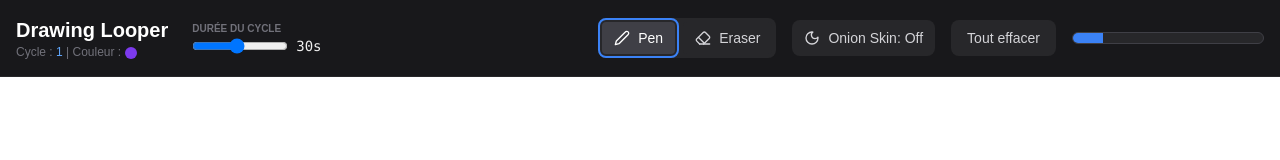
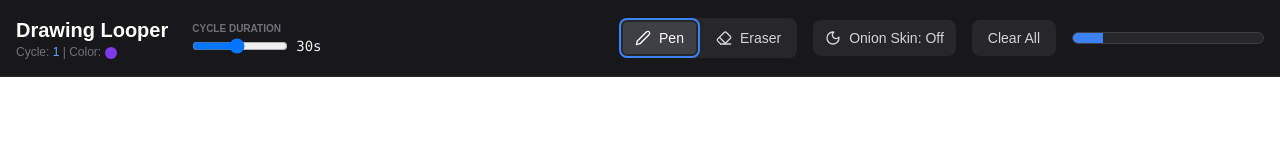
Before and after one commit to S-poony/LoopDraw, a plain HTML site: page index.html in a window 1280 px wide. Drawn offline with nearby package versions, Linux system fonts and the light colour scheme.

Commit message:
translated code to english

```diff
--- a/app.js
+++ b/app.js
@@ -16,7 +16,7 @@ const eraserBtn = document.getElementById('eraserBtn');
 const onionBtn = document.getElementById('onionBtn');
 const onionText = document.getElementById('onionText');
 
-// État de l'application
+// Application State
 let allStrokes = []; // [{ color: string, isEraser: boolean, points: [{x, y, t}] }]
 let currentStroke = null;
 let isDrawing = false;
@@ -26,11 +26,11 @@ let startTime = Date.now();
 let currentCycleIndex = 1;
 let currentColor = '#000000';
 
-// Outils
-let currentTool = 'pen'; // 'pen' ou 'eraser'
+// Tools
+let currentTool = 'pen'; // 'pen' or 'eraser'
 let isOnionSkinEnabled = false;
 
-// Couleurs vives pour bien distinguer les cycles
+// Bright colors to clearly distinguish cycles
 const palette = [
     '#2563eb', '#dc2626', '#16a34a', '#d97706',
     '#7c3aed', '#db2777', '#0891b2', '#4f46e5'
@@ -115,7 +115,7 @@ function resize() {
 window.addEventListener('resize', resize);
 resize();
 
-// --- Outils ---
+// --- Tools ---
 
 function setTool(tool) {
     currentTool = tool;
@@ -158,7 +158,7 @@ onionBtn.addEventListener('click', () => {
     }
 });
 
-// --- Dessin ---
+// --- Drawing ---
 
 activeCanvas.addEventListener('pointerdown', (e) => {
     isDrawing = true;
@@ -230,24 +230,24 @@ function drawCurrentStroke() {
     activeCtx.stroke();
 }
 
-// --- Boucle de rendu ---
+// --- Render Loop ---
 
 function loop() {
     const now = Date.now();
     let elapsed = now - startTime;
 
-    // Gestion de la fin du cycle
+    // Handle end of cycle
     if (elapsed >= cycleDuration) {
         currentCycleIndex++;
         initCycle();
         elapsed = 0;
     }
 
-    // Mise à jour UI
+    // UI Update
     const progress = (elapsed / cycleDuration) * 100;
     progressBar.style.width = progress + '%';
 
-    // Rendu du Replay (Vidéo des cycles précédents - animated)
+    // Render Replay (Animated video of previous cycles)
     renderReplay(elapsed);
 
     requestAnimationFrame(loop);
@@ -269,7 +269,7 @@ function renderReplay(elapsed) {
         for (let i = 0; i < stroke.points.length; i++) {
             const p = stroke.points[i];
 
-            // On ne dessine le point que si son temps correspond au temps écoulé du cycle
+            // Only draw the point if its time corresponds to the elapsed cycle time
             if (p.t <= elapsed) {
                 if (first) {
                     replayCtx.moveTo(p.x, p.y);
@@ -283,7 +283,7 @@ function renderReplay(elapsed) {
     });
 }
 
-// --- Contrôles ---
+// --- Controls ---
 
 durationSlider.addEventListener('input', (e) => {
     cycleDuration = e.target.value * 1000;
@@ -297,6 +297,6 @@ clearBtn.addEventListener('click', () => {
     initCycle();
 });
 
-// Lancement
+// Start
 initCycle();
 loop();
--- a/index.html
+++ b/index.html
@@ -1,5 +1,5 @@
 <!DOCTYPE html>
-<html lang="fr">
+<html lang="en">
 
 <head>
     <meta charset="UTF-8">
@@ -16,12 +16,12 @@
         <div class="flex items-center gap-6">
             <div>
                 <h1 class="font-bold text-xl text-white">Drawing Looper</h1>
-                <p class="text-xs text-zinc-500">Cycle : <span id="cycleCount" class="text-blue-400">1</span> | Couleur
-                    : <span id="currentColorBox" class="inline-block w-3 h-3 rounded-full align-middle"></span></p>
+                <p class="text-xs text-zinc-500">Cycle: <span id="cycleCount" class="text-blue-400">1</span> | Color:
+                    <span id="currentColorBox" class="inline-block w-3 h-3 rounded-full align-middle"></span></p>
             </div>
 
             <div class="flex flex-col">
-                <label class="text-[10px] uppercase text-zinc-500 font-bold">Durée du cycle</label>
+                <label class="text-[10px] uppercase text-zinc-500 font-bold">Cycle Duration</label>
                 <div class="flex items-center gap-2">
                     <input type="range" id="durationSlider" min="5" max="60" value="30" class="w-24">
                     <span id="durationVal" class="text-sm font-mono">30s</span>
@@ -65,8 +65,8 @@
             </button>
 
             <button id="clearBtn"
-                class="bg-zinc-800 hover:bg-red-900 text-zinc-300 hover:text-white px-4 py-2 rounded-lg text-sm transition-colors">Tout
-                effacer</button>
+                class="bg-zinc-800 hover:bg-red-900 text-zinc-300 hover:text-white px-4 py-2 rounded-lg text-sm transition-colors">Clear
+                All</button>
             <div class="flex flex-col items-end">
                 <div class="w-48 h-3 bg-zinc-800 rounded-full overflow-hidden border border-zinc-700">
                     <div id="progressBar" class="h-full bg-blue-500 w-0 transition-all duration-100"></div>
@@ -75,14 +75,14 @@
         </div>
     </div>
 
-    <!-- Zone de dessin -->
+    <!-- Drawing Area -->
     <div class="relative flex-grow bg-white overflow-hidden">
         <!-- Onion skin: STATIC snapshot of all previous cycles (fully drawn) -->
         <canvas id="onionCanvas" class="absolute top-0 left-0 w-full h-full pointer-events-none"
             style="opacity: 0; transition: opacity 0.3s;"></canvas>
-        <!-- Replay des cycles précédents (animated based on time) -->
+        <!-- Replay of previous cycles (animated based on time) -->
         <canvas id="replayCanvas" class="absolute top-0 left-0 w-full h-full"></canvas>
-        <!-- Dessin en cours -->
+        <!-- Active drawing -->
         <canvas id="activeCanvas" class="absolute top-0 left-0 w-full h-full"></canvas>
     </div>
 
```
